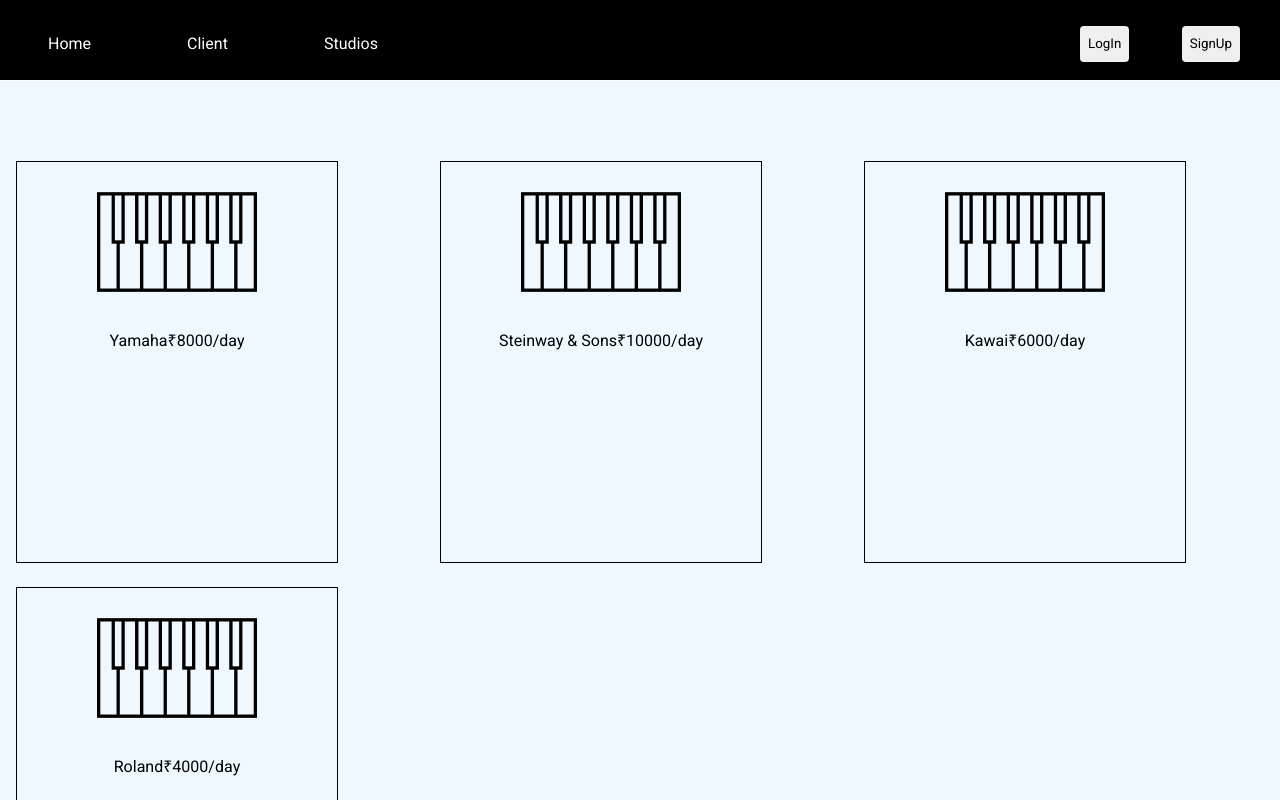
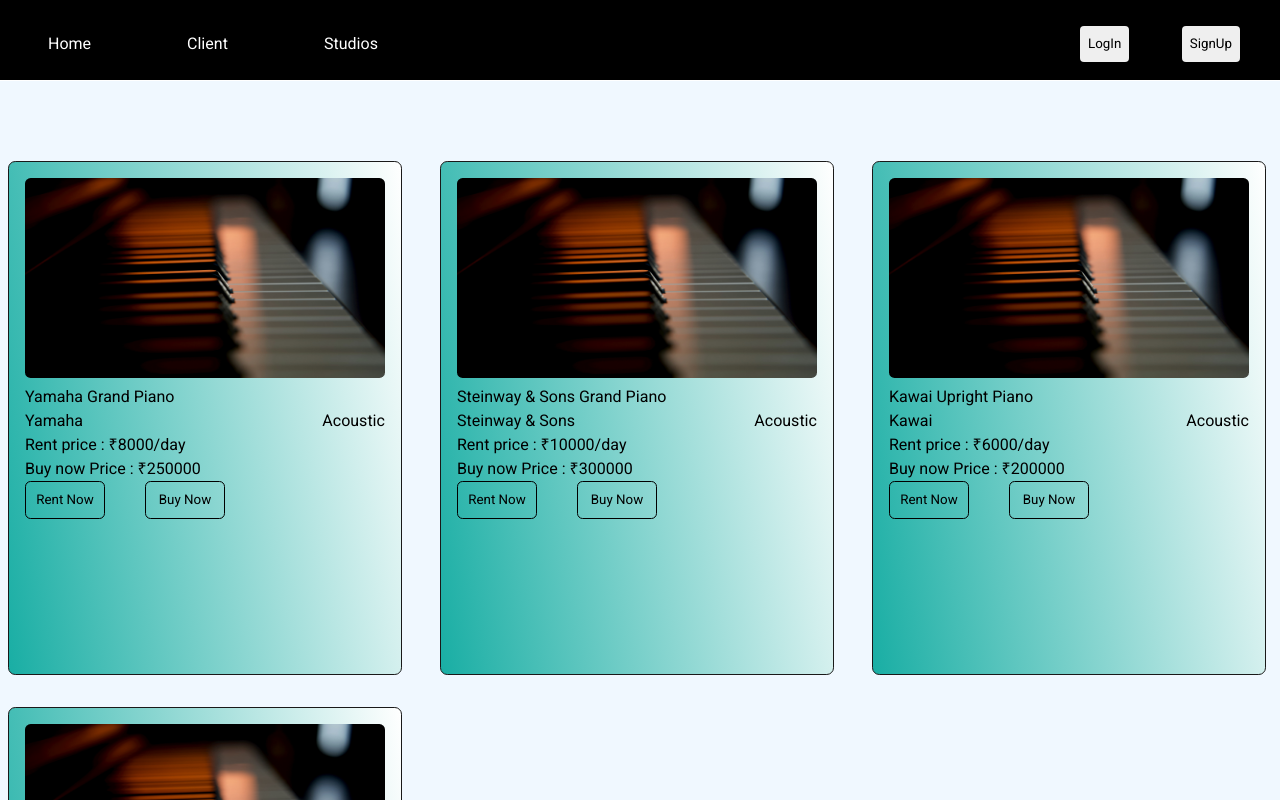
Before and after one commit to kalviumcommunity/S47_Ansh_Capstone_InstruRentals, a React (Vite) app in the folder client/: page /products in a window 1280 px wide. Shown: the top 800 px of the page. Built offline with nearby package versions, Linux system fonts and the light colour scheme.

Commit message:
made changes to ui of cards

```diff
--- a/client/src/assets/allProfucts.json
+++ b/client/src/assets/allProfucts.json
@@ -5,7 +5,7 @@
           "company": "Yamaha",
           "name": "Yamaha Grand Piano",
           "type": "Acoustic",
-          "imageLink": "../../public/piano-keyboard.png",
+          "imageLink": "../../public/shop/piano.jpg",
           "productId": "yamahaGrandPiano001",
           "rentPrice": "₹8000/day",
           "buyNowPrice": "₹250000"
@@ -14,7 +14,7 @@
           "company": "Steinway & Sons",
           "name": "Steinway & Sons Grand Piano",
           "type": "Acoustic",
-          "imageLink": "../../public/piano-keyboard.png"    ,
+          "imageLink": "../../public/shop/piano.jpg"    ,
           "productId": "steinwayGrandPiano001",
           "rentPrice": "₹10000/day",
           "buyNowPrice": "₹300000"
@@ -23,7 +23,7 @@
           "company": "Kawai",
           "name": "Kawai Upright Piano",
           "type": "Acoustic",
-          "imageLink": "../../public/piano-keyboard.png",
+          "imageLink": "../../public/shop/piano.jpg",
           "productId": "kawaiUprightPiano001",
           "rentPrice": "₹6000/day",
           "buyNowPrice": "₹200000"
@@ -32,7 +32,7 @@
           "company": "Roland",
           "name": "Roland Digital Piano",
           "type": "Electric",
-          "imageLink": "../../public/piano-keyboard.png",
+          "imageLink": "../../public/shop/piano.jpg",
           "productId": "rolandDigitalPiano001",
           "rentPrice": "₹4000/day",
           "buyNowPrice": "₹150000"
--- a/client/src/components/rentals/Products.jsx
+++ b/client/src/components/rentals/Products.jsx
@@ -16,8 +16,25 @@
                     <div>
                         <img src={item.imageLink} alt="" />
                     </div>
-                    {item.company}
-                    {item.rentPrice}
+                    <div className={styles.details}>
+                        <div>
+                            {item.name} <br />
+                            <div className={styles.aom}>
+                                <p>{item.company}</p>
+                                <p>{item.type}</p>
+                            </div>
+                        </div>
+                        <p>Rent price : {item.rentPrice}</p>
+                        <p>Buy now Price : {item.buyNowPrice}</p>
+                        <div className={styles.buttons}>
+                            <div>
+                                <button>Rent Now</button>
+                            </div>
+                            <div>
+                                <button>Buy Now</button>
+                            </div>
+                        </div>
+                    </div>
                 </div>
             )
         })}
--- a/client/src/components/rentals/products.module.css
+++ b/client/src/components/rentals/products.module.css
@@ -3,26 +3,54 @@
 }
 
 .container{
-    background-color: aliceblue ;
+    background-color: aliceblue;
     display: grid;
     grid-template-columns: repeat(3,50vh);
-    grid-gap: 3vh;
+    grid-gap: 4vh;
     width: 100%;
     height: 100%;
+    padding-top: 10vh;
     justify-content: center;
-    padding-top: 10vh;
     padding-bottom: 10vh;
-
 }
 
 .card img{
-    height: 20vh;
+    height: 25vh;
+    width: 45vh;
+    border-radius: 0.7vh;
 }
 .card{
-    border: 1px solid black;
-    height: 50vh;
-    width: 40vh;
+    padding: 2vh;
+    border: 1px solid #191919;
+    background-image: linear-gradient(80deg, #19AEA4,white);
+    height: 60vh;
+    width: 45vh;
     display: flex;
     flex-direction: column;
-    align-items: center;
+    border-radius: 0.9vh;
+    transition:background-image 3s;
 }
+.card:hover{
+    background-image: linear-gradient(80deg,white, #19AEA4);
+    transition: 3s;
+}
+.buttons{
+    display: flex;
+    width: 25vh;
+    justify-content: space-between;
+}
+.buttons button{
+    padding: 1vh;
+    background-color: transparent;
+    border: 1px solid black;
+    width: 10vh;
+    border-radius: 0.7vh;
+}
+.details{
+    display: flex;
+    flex-direction: column;
+}
+.aom{
+    display: flex;
+    justify-content: space-between  ;
+}
```
Also changed, not shown: 2 other files (tests, documents, lock files or other folders).
